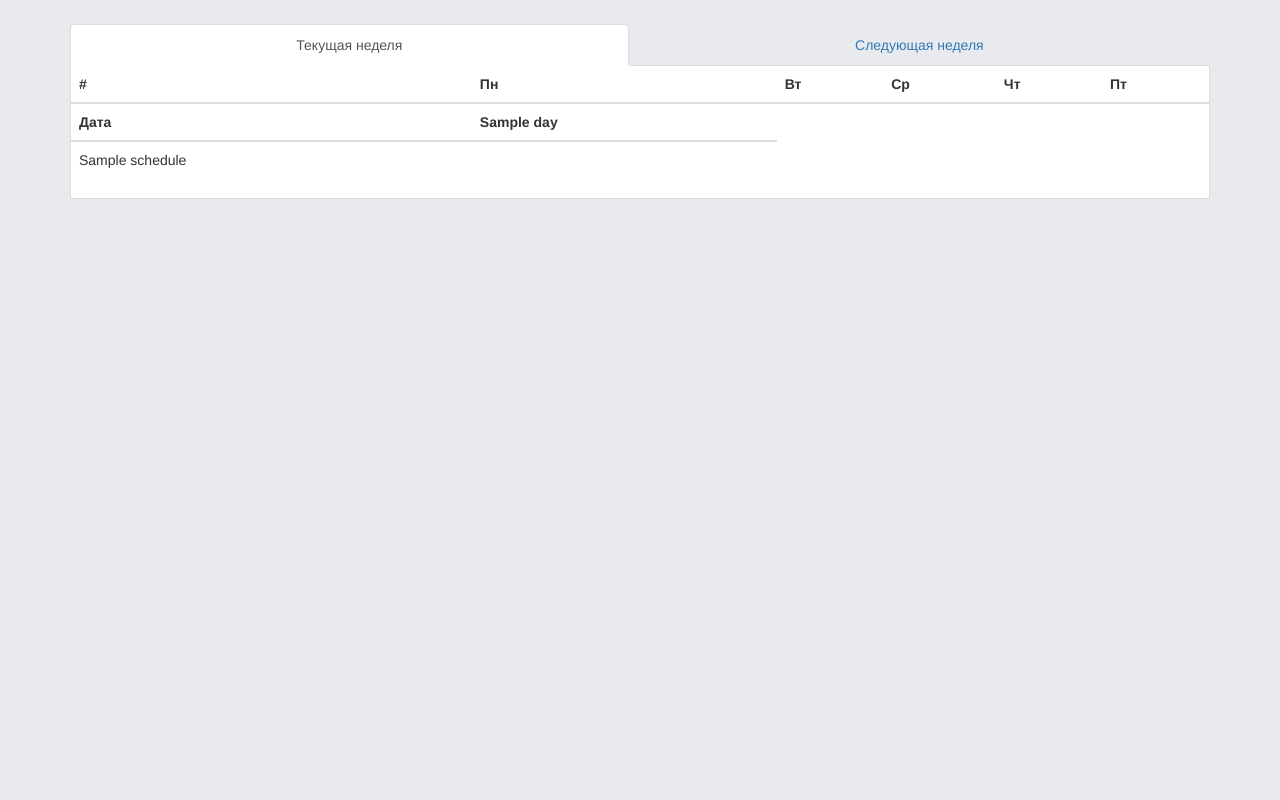
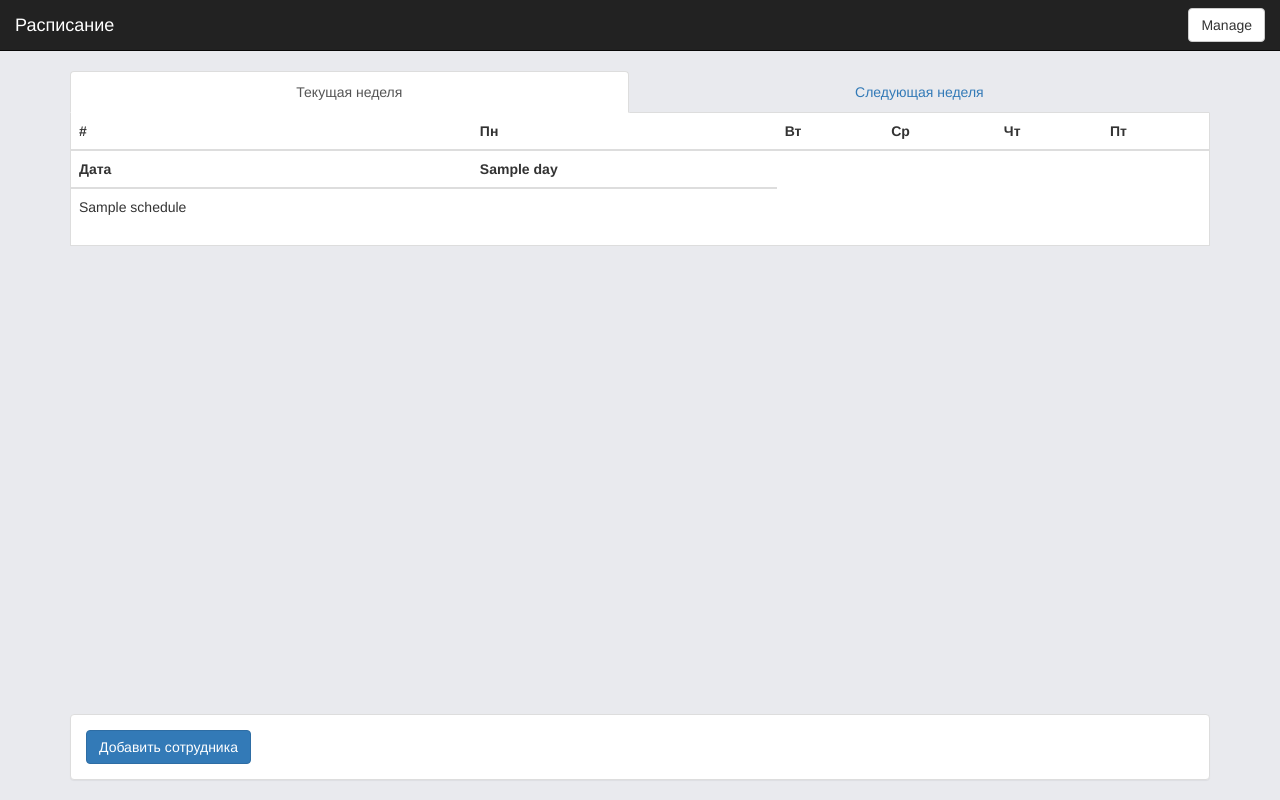
Before and after one commit to AvaTTaR/ORRMSchedule, a Flask app: template templates/index.html in a window 1280 px wide. Run offline with Flask 2, Linux system fonts and the light colour scheme; the template is opened without the code that fills it: most values are stand-ins (such as "Sample title", 1, 10 or a date in 2020); some libraries are stand-ins or nearby versions.

Commit message:
Added navbar.

```diff
--- a/templates/index.html
+++ b/templates/index.html
@@ -1,5 +1,5 @@
 <!DOCTYPE html>
-<html lang="en">
+<html lang="ru">
 
 <head>
   <title>ORRM</title>
@@ -12,7 +12,13 @@
 <style type="text/css">
   body {
     background-color: #E9EAEE;
-    padding-top: 24px !important;
+  }
+
+  .navbar .navbar-btn {
+    position: absolute;
+    top: 0px;
+    right: 0px;
+    margin-right: 15px;
   }
 
   .nav-tabs {
@@ -66,10 +72,50 @@
       border-bottom-color: #fff !important;
     }
   }
+
+  .modal {
+    text-align: center;
+  }
+
+  .modal:before {
+    display: inline-block;
+    vertical-align: middle;
+    content: " ";
+    height: 100%;
+  }
+
+  .modal-dialog {
+    display: inline-block;
+    text-align: left;
+    vertical-align: middle;
+  }
 </style>
+<script>
+  $(function() {
+    $('#myTab a:first').tab('show')
+    $('.navbar-btn').tab('show')
+  });
+</script>
+<script>
+  $(function() {
+    $('#modalLoginButton').click(function() {
+      $(this).button('loading');
+      //$('.modal').modal('toggle');
+    });
+  })
+</script>
 
 <body>
+  <nav class="navbar navbar-inverse navbar-static-top" role="navigation">
+    <div class="container-fluid" id="navfluid">
+      <div class="navbar-header">
+        <a class="navbar-brand">Расписание</a>
+        <button type="button" class="btn btn-default navbar-btn navbar-right" data-toggle="modal" data-target=".bs-example-modal-sm">Manage</button>
+      </div>
+    </div>
+  </nav>
   <div class="container">
+
     <ul class="nav nav-tabs nav-justified" id="myTab" role="tablist">
       <li class="nav-item">
         <a class="nav-link active" data-toggle="tab" href="#this_week" role="tab" aria-controls="this_week">Текущая неделя</a>
@@ -118,27 +164,54 @@
         </div>
       </div>
     </div>
-    <script>
-      $(function() {
-        $('#myTab a:first').tab('show')
-      })
-    </script>
-
   </div>
 
-  <div class="navbar-fixed-bottom visible-xs row-fluid">
+  <div class="navbar-fixed-bottom row-fluid">
     <div class="navbar-inner">
       <div class="container">
         <div class="panel panel-default">
           <div class="panel-body">
+            <!--
             <div class="dropup">
               <button class="btn btn-default dropdown-toggle" type="button" data-toggle="dropdown">Dropup Example<span class="caret"></span></button>
               <ul class="dropdown-menu">
-                <li><a href="#">Добавить сотрудника</a>$(".alert").alert()</li>
+                <li><a id="add_employee">Добавить сотрудника</a></li>
                 <li><a href="#">Удалить сотрудника</a></li>
               </ul>
             </div>
+            -->
+            <button type="button" id="add_employee" class="btn btn-primary">Добавить сотрудника</button>
           </div>
+        </div>
+      </div>
+    </div>
+  </div>
+
+  <div class="modal fade bs-example-modal-sm" tabindex="-1" role="dialog" aria-labelledby="mySmallModalLabel">
+    <div class="modal-dialog modal-sm" role="document">
+      <div class="modal-content">
+        <div class="modal-header">
+          <h4 class="modal-title">Login</h4>
+        </div>
+        <div class="modal-body">
+          <form class="form-horizontal">
+            <div class="form-group">
+              <label class="col-sm-2 control-label">Login</label>
+              <div class="col-sm-10">
+                <p class="form-control-static">automat</p>
+              </div>
+            </div>
+            <div class="form-group">
+              <label for="inputPassword" class="col-sm-2 control-label">Password</label>
+              <div class="col-sm-10">
+                <input type="password" class="form-control" id="inputPassword" placeholder="Password">
+              </div>
+            </div>
+          </form>
+        </div>
+        <div class="modal-footer">
+          <button type="button" class="btn btn-default" data-dismiss="modal">Close</button>
+          <button type="button" class="btn btn-primary" id="modalLoginButton">Login</button>
         </div>
       </div>
     </div>
```
